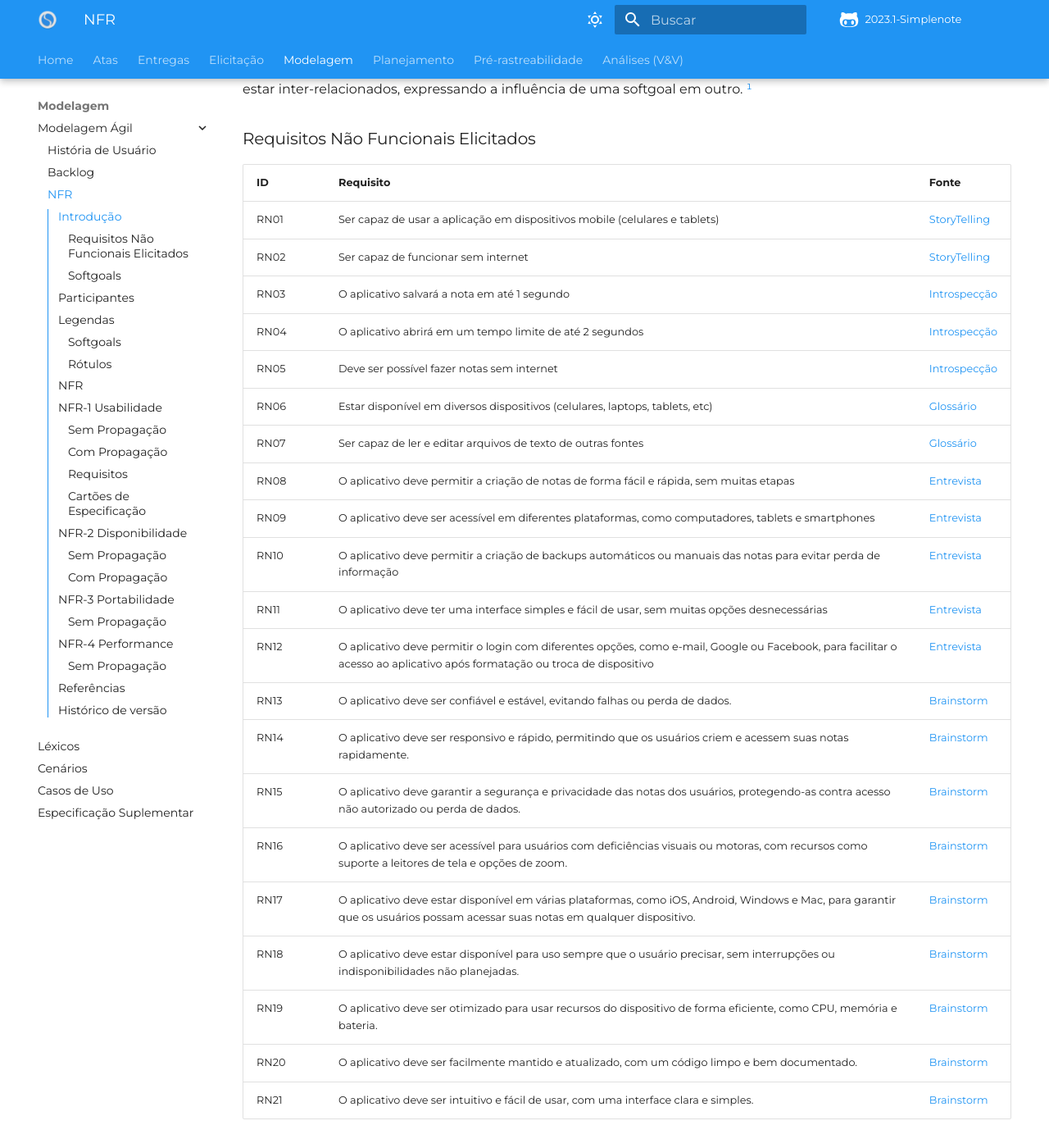
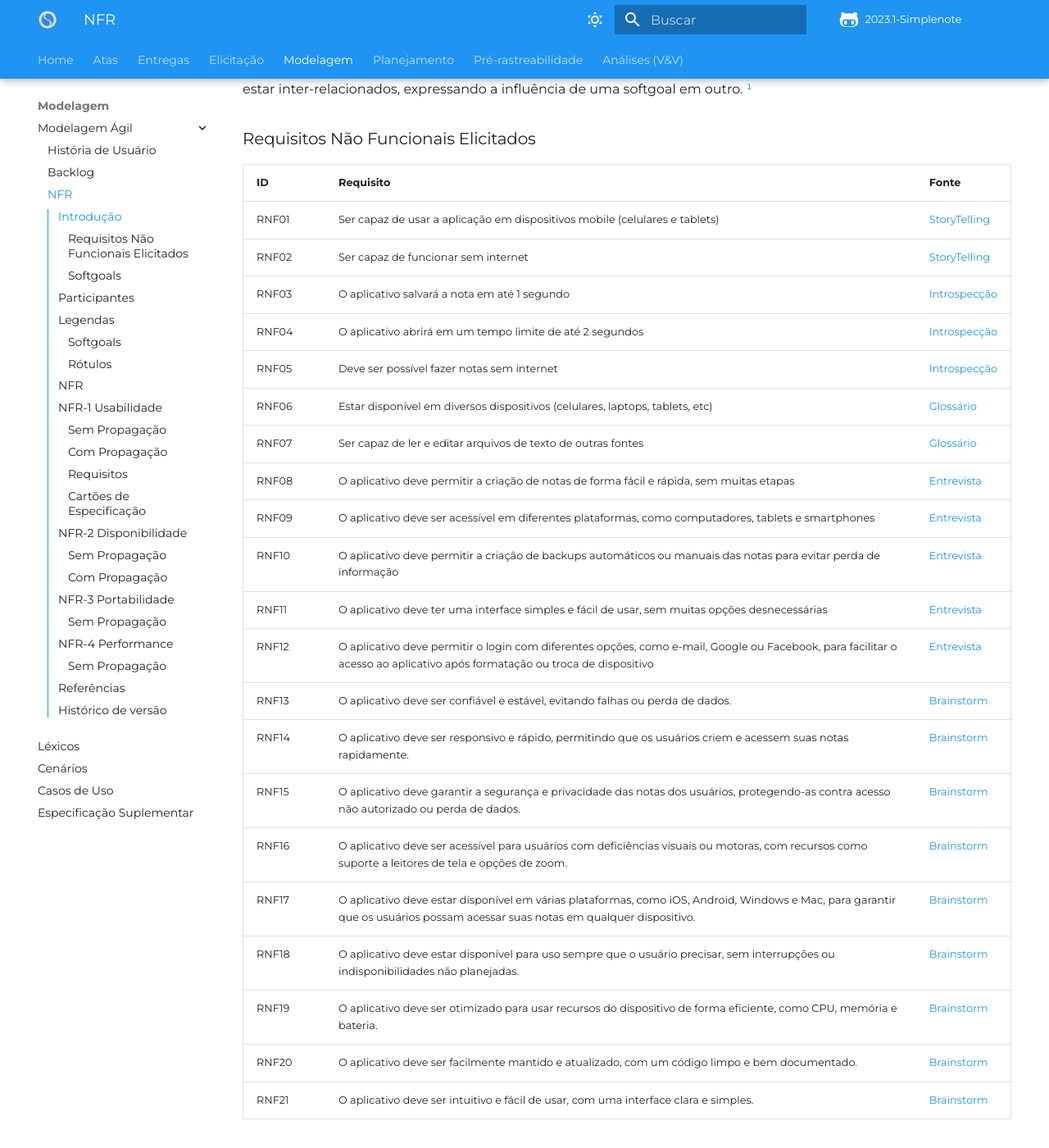
Before and after one commit to Requisitos-de-Software/2023.1-Simplenote, an MkDocs documentation site: the page built from docs/modelagem/nfr.md, in a window 1280 px wide and 1400 px high, scrolled down 259 px. Shown: the whole window at 82% size. Built offline with MkDocs 1.6.1 and Material for MkDocs 9.7.7, drawn with Linux system fonts in a browser that asks for light colours; some web fonts are replaced; comment, search, counter and statistics services are not loaded.

Commit message:
Arrumando Id RNF

```diff
--- a/docs/modelagem/nfr.md
+++ b/docs/modelagem/nfr.md
@@ -9,27 +9,27 @@
 
 | ID | Requisito | Fonte |
 |----|-----------|-------|
-|RN01| Ser capaz de usar a aplicação em dispositivos mobile (celulares e tablets)| [StoryTelling](https://requisitos-de-software.github.io/2023.1-Simplenote/elicitacao/storytelling/)|
-|RN02| Ser capaz de funcionar sem internet	| [StoryTelling](https://requisitos-de-software.github.io/2023.1-Simplenote/elicitacao/storytelling/)|
-|RN03| O aplicativo salvará a nota em até 1 segundo| [Introspecção](https://requisitos-de-software.github.io/2023.1-Simplenote/elicitacao/Introspec%C3%A7%C3%A3o/)|
-|RN04| O aplicativo abrirá em um tempo limite de até 2 segundos| [Introspecção](https://requisitos-de-software.github.io/2023.1-Simplenote/elicitacao/Introspec%C3%A7%C3%A3o/)|
-|RN05| Deve ser possível fazer notas sem internet| [Introspecção](https://requisitos-de-software.github.io/2023.1-Simplenote/elicitacao/Introspec%C3%A7%C3%A3o/)|
-|RN06| Estar disponível em diversos dispositivos (celulares, laptops, tablets, etc)| [Glossário](https://requisitos-de-software.github.io/2023.1-Simplenote/elicitacao/glossario/)|
-|RN07| Ser capaz de ler e editar arquivos de texto de outras fontes| [Glossário](https://requisitos-de-software.github.io/2023.1-Simplenote/elicitacao/glossario/)|
-|RN08| O aplicativo deve permitir a criação de notas de forma fácil e rápida, sem muitas etapas| [Entrevista](https://requisitos-de-software.github.io/2023.1-Simplenote/elicitacao/entrevista/)|
-|RN09| O aplicativo deve ser acessível em diferentes plataformas, como computadores, tablets e smartphones| [Entrevista](https://requisitos-de-software.github.io/2023.1-Simplenote/elicitacao/entrevista/)|
-|RN10| O aplicativo deve permitir a criação de backups automáticos ou manuais das notas para evitar perda de informação| [Entrevista](https://requisitos-de-software.github.io/2023.1-Simplenote/elicitacao/entrevista/)|
-|RN11| O aplicativo deve ter uma interface simples e fácil de usar, sem muitas opções desnecessárias| [Entrevista](https://requisitos-de-software.github.io/2023.1-Simplenote/elicitacao/entrevista/)|
-|RN12| O aplicativo deve permitir o login com diferentes opções, como e-mail, Google ou Facebook, para facilitar o acesso ao aplicativo após formatação ou troca de dispositivo| [Entrevista](https://requisitos-de-software.github.io/2023.1-Simplenote/elicitacao/entrevista/)|
-|RN13| O aplicativo deve ser confiável e estável, evitando falhas ou perda de dados.| [Brainstorm](https://requisitos-de-software.github.io/2023.1-Simplenote/elicitacao/brainstorming/)|
-|RN14| O aplicativo deve ser responsivo e rápido, permitindo que os usuários criem e acessem suas notas rapidamente.| [Brainstorm](https://requisitos-de-software.github.io/2023.1-Simplenote/elicitacao/brainstorming/)|
-|RN15| O aplicativo deve garantir a segurança e privacidade das notas dos usuários, protegendo-as contra acesso não autorizado ou perda de dados.| [Brainstorm](https://requisitos-de-software.github.io/2023.1-Simplenote/elicitacao/brainstorming/)|
-|RN16| O aplicativo deve ser acessível para usuários com deficiências visuais ou motoras, com recursos como suporte a leitores de tela e opções de zoom.| [Brainstorm](https://requisitos-de-software.github.io/2023.1-Simplenote/elicitacao/brainstorming/)|
-|RN17| O aplicativo deve estar disponível em várias plataformas, como iOS, Android, Windows e Mac, para garantir que os usuários possam acessar suas notas em qualquer dispositivo. | [Brainstorm](https://requisitos-de-software.github.io/2023.1-Simplenote/elicitacao/brainstorming/)|
-|RN18| O aplicativo deve estar disponível para uso sempre que o usuário precisar, sem interrupções ou indisponibilidades não planejadas.| [Brainstorm](https://requisitos-de-software.github.io/2023.1-Simplenote/elicitacao/brainstorming/)|
-|RN19| O aplicativo deve ser otimizado para usar recursos do dispositivo de forma eficiente, como CPU, memória e bateria. | [Brainstorm](https://requisitos-de-software.github.io/2023.1-Simplenote/elicitacao/brainstorming/)|
-|RN20| O aplicativo deve ser facilmente mantido e atualizado, com um código limpo e bem documentado. | [Brainstorm](https://requisitos-de-software.github.io/2023.1-Simplenote/elicitacao/brainstorming/)|
-|RN21| O aplicativo deve ser intuitivo e fácil de usar, com uma interface clara e simples.| [Brainstorm](https://requisitos-de-software.github.io/2023.1-Simplenote/elicitacao/brainstorming/)|
+|RNF01| Ser capaz de usar a aplicação em dispositivos mobile (celulares e tablets)| [StoryTelling](https://requisitos-de-software.github.io/2023.1-Simplenote/elicitacao/storytelling/)|
+|RNF02| Ser capaz de funcionar sem internet	| [StoryTelling](https://requisitos-de-software.github.io/2023.1-Simplenote/elicitacao/storytelling/)|
+|RNF03| O aplicativo salvará a nota em até 1 segundo| [Introspecção](https://requisitos-de-software.github.io/2023.1-Simplenote/elicitacao/Introspec%C3%A7%C3%A3o/)|
+|RNF04| O aplicativo abrirá em um tempo limite de até 2 segundos| [Introspecção](https://requisitos-de-software.github.io/2023.1-Simplenote/elicitacao/Introspec%C3%A7%C3%A3o/)|
+|RNF05| Deve ser possível fazer notas sem internet| [Introspecção](https://requisitos-de-software.github.io/2023.1-Simplenote/elicitacao/Introspec%C3%A7%C3%A3o/)|
+|RNF06| Estar disponível em diversos dispositivos (celulares, laptops, tablets, etc)| [Glossário](https://requisitos-de-software.github.io/2023.1-Simplenote/elicitacao/glossario/)|
+|RNF07| Ser capaz de ler e editar arquivos de texto de outras fontes| [Glossário](https://requisitos-de-software.github.io/2023.1-Simplenote/elicitacao/glossario/)|
+|RNF08| O aplicativo deve permitir a criação de notas de forma fácil e rápida, sem muitas etapas| [Entrevista](https://requisitos-de-software.github.io/2023.1-Simplenote/elicitacao/entrevista/)|
+|RNF09| O aplicativo deve ser acessível em diferentes plataformas, como computadores, tablets e smartphones| [Entrevista](https://requisitos-de-software.github.io/2023.1-Simplenote/elicitacao/entrevista/)|
+|RNF10| O aplicativo deve permitir a criação de backups automáticos ou manuais das notas para evitar perda de informação| [Entrevista](https://requisitos-de-software.github.io/2023.1-Simplenote/elicitacao/entrevista/)|
+|RNF11| O aplicativo deve ter uma interface simples e fácil de usar, sem muitas opções desnecessárias| [Entrevista](https://requisitos-de-software.github.io/2023.1-Simplenote/elicitacao/entrevista/)|
+|RNF12| O aplicativo deve permitir o login com diferentes opções, como e-mail, Google ou Facebook, para facilitar o acesso ao aplicativo após formatação ou troca de dispositivo| [Entrevista](https://requisitos-de-software.github.io/2023.1-Simplenote/elicitacao/entrevista/)|
+|RNF13| O aplicativo deve ser confiável e estável, evitando falhas ou perda de dados.| [Brainstorm](https://requisitos-de-software.github.io/2023.1-Simplenote/elicitacao/brainstorming/)|
+|RNF14| O aplicativo deve ser responsivo e rápido, permitindo que os usuários criem e acessem suas notas rapidamente.| [Brainstorm](https://requisitos-de-software.github.io/2023.1-Simplenote/elicitacao/brainstorming/)|
+|RNF15| O aplicativo deve garantir a segurança e privacidade das notas dos usuários, protegendo-as contra acesso não autorizado ou perda de dados.| [Brainstorm](https://requisitos-de-software.github.io/2023.1-Simplenote/elicitacao/brainstorming/)|
+|RNF16| O aplicativo deve ser acessível para usuários com deficiências visuais ou motoras, com recursos como suporte a leitores de tela e opções de zoom.| [Brainstorm](https://requisitos-de-software.github.io/2023.1-Simplenote/elicitacao/brainstorming/)|
+|RNF17| O aplicativo deve estar disponível em várias plataformas, como iOS, Android, Windows e Mac, para garantir que os usuários possam acessar suas notas em qualquer dispositivo. | [Brainstorm](https://requisitos-de-software.github.io/2023.1-Simplenote/elicitacao/brainstorming/)|
+|RNF18| O aplicativo deve estar disponível para uso sempre que o usuário precisar, sem interrupções ou indisponibilidades não planejadas.| [Brainstorm](https://requisitos-de-software.github.io/2023.1-Simplenote/elicitacao/brainstorming/)|
+|RNF19| O aplicativo deve ser otimizado para usar recursos do dispositivo de forma eficiente, como CPU, memória e bateria. | [Brainstorm](https://requisitos-de-software.github.io/2023.1-Simplenote/elicitacao/brainstorming/)|
+|RNF20| O aplicativo deve ser facilmente mantido e atualizado, com um código limpo e bem documentado. | [Brainstorm](https://requisitos-de-software.github.io/2023.1-Simplenote/elicitacao/brainstorming/)|
+|RNF21| O aplicativo deve ser intuitivo e fácil de usar, com uma interface clara e simples.| [Brainstorm](https://requisitos-de-software.github.io/2023.1-Simplenote/elicitacao/brainstorming/)|
 
 ### Softgoals
 
```
